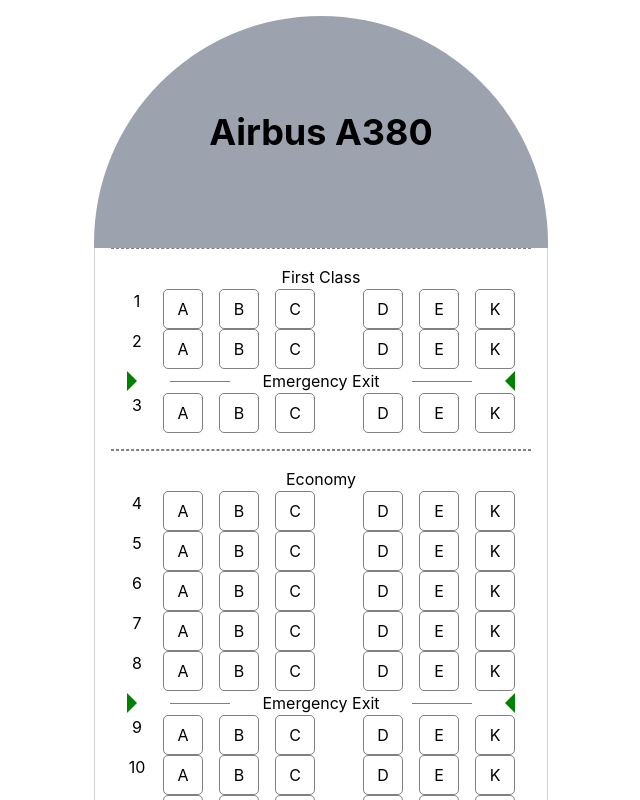
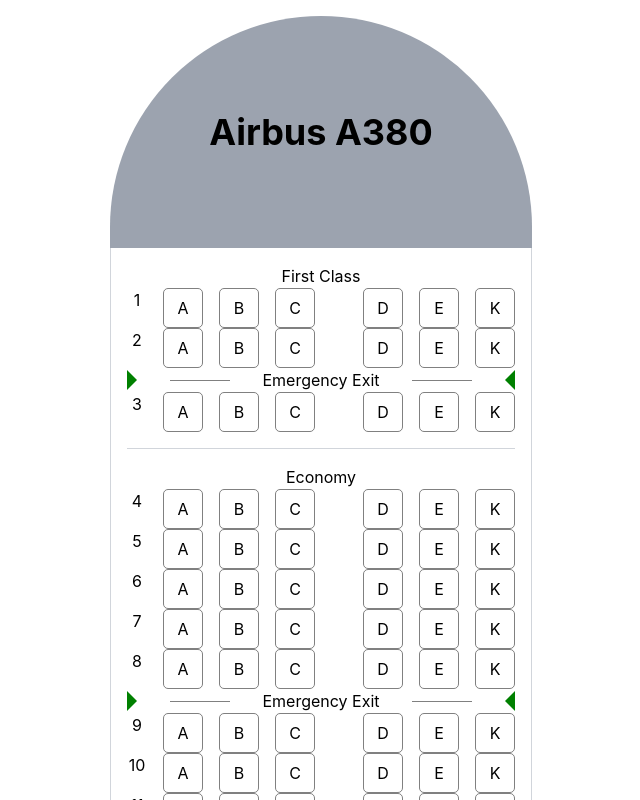
Before and after one commit to juancave/seat-selector, a React (Create React App) app: page / in a window 1280 px wide. Shown: the top 800 px of the page, without its empty margins (319-959 px from the left). Built offline with nearby package versions, Linux system fonts and the light colour scheme.

Commit message:
Applying tailwind to section component

```diff
--- a/src/components/Section/Section.css
+++ /dev/null
@@ -1,16 +0,0 @@
-.section-container {
-  border-top: 1px dashed gray;
-  border-bottom: 1px dashed gray;
-  width: fit-content;
-  padding: 1rem;
-}
-
-h1 {
-  margin: 0;
-}
-
-.section-seats {
-  display: flex;
-  align-items: center;
-  flex-direction: column;
-}
--- a/src/components/Section/index.tsx
+++ b/src/components/Section/index.tsx
@@ -1,5 +1,4 @@
 import React from 'react';
-import './Section.css';
 import SeatRow from '../SeatRow';
 import { AirplaneData } from '../../types';
 import EmergencyExit from '../EmergencyExit';
@@ -10,9 +9,9 @@
 
 const Section: React.FC<Props> = (p: Props) => {
   return (
-    <div className="section-container">
-      <h1>{p.data.title}</h1>
-      <div className='section-seats'>
+    <div className="border-b border-gray-300 py-4">
+      <h1 className='m-0'>{p.data.title}</h1>
+      <div className='flex flex-col items-center'>
         {p.data.rows.map((row, index) => ('title' in row ? <SeatRow key={index} data={row} /> : <EmergencyExit key={index} data={row} />))}
       </div>
     </div>
```
